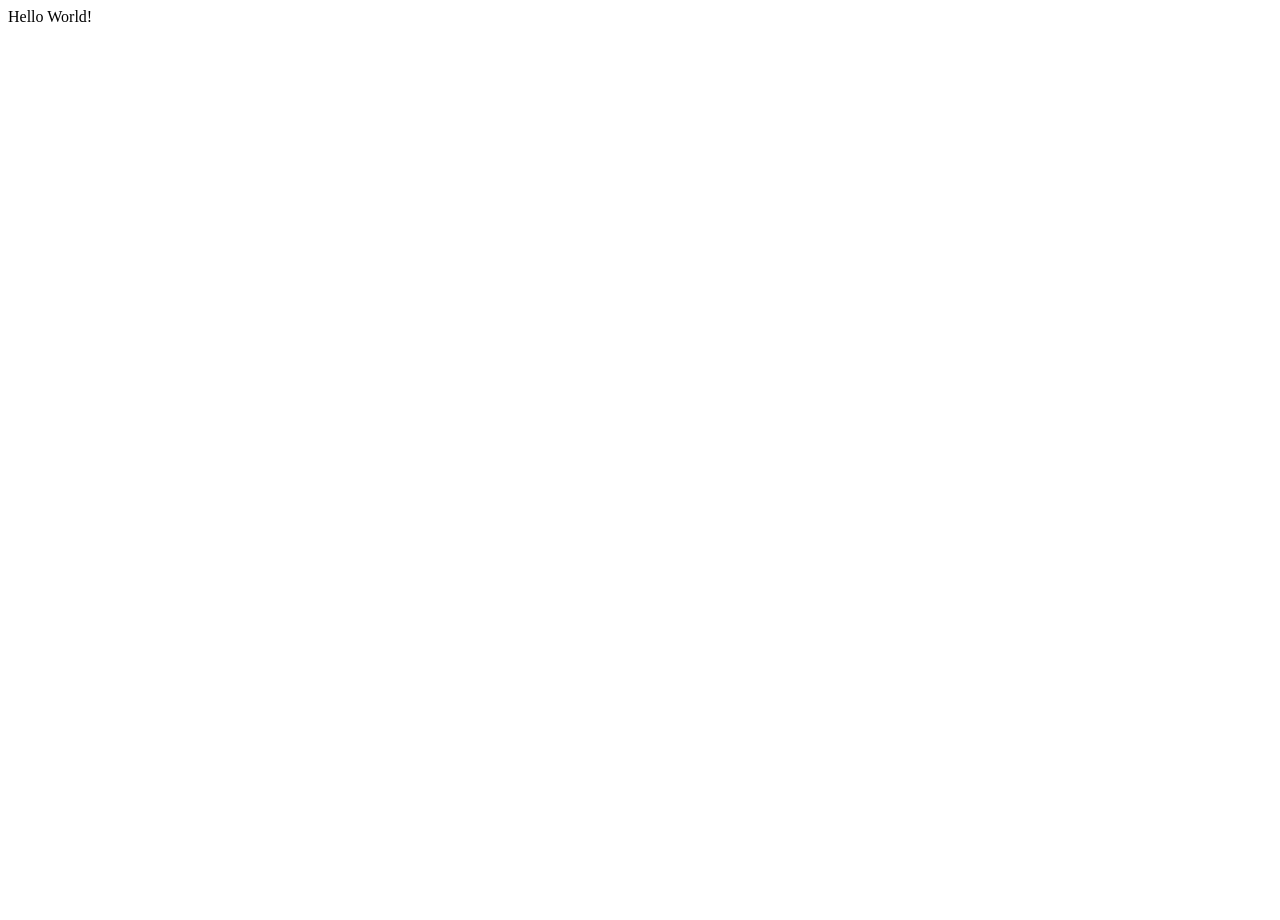
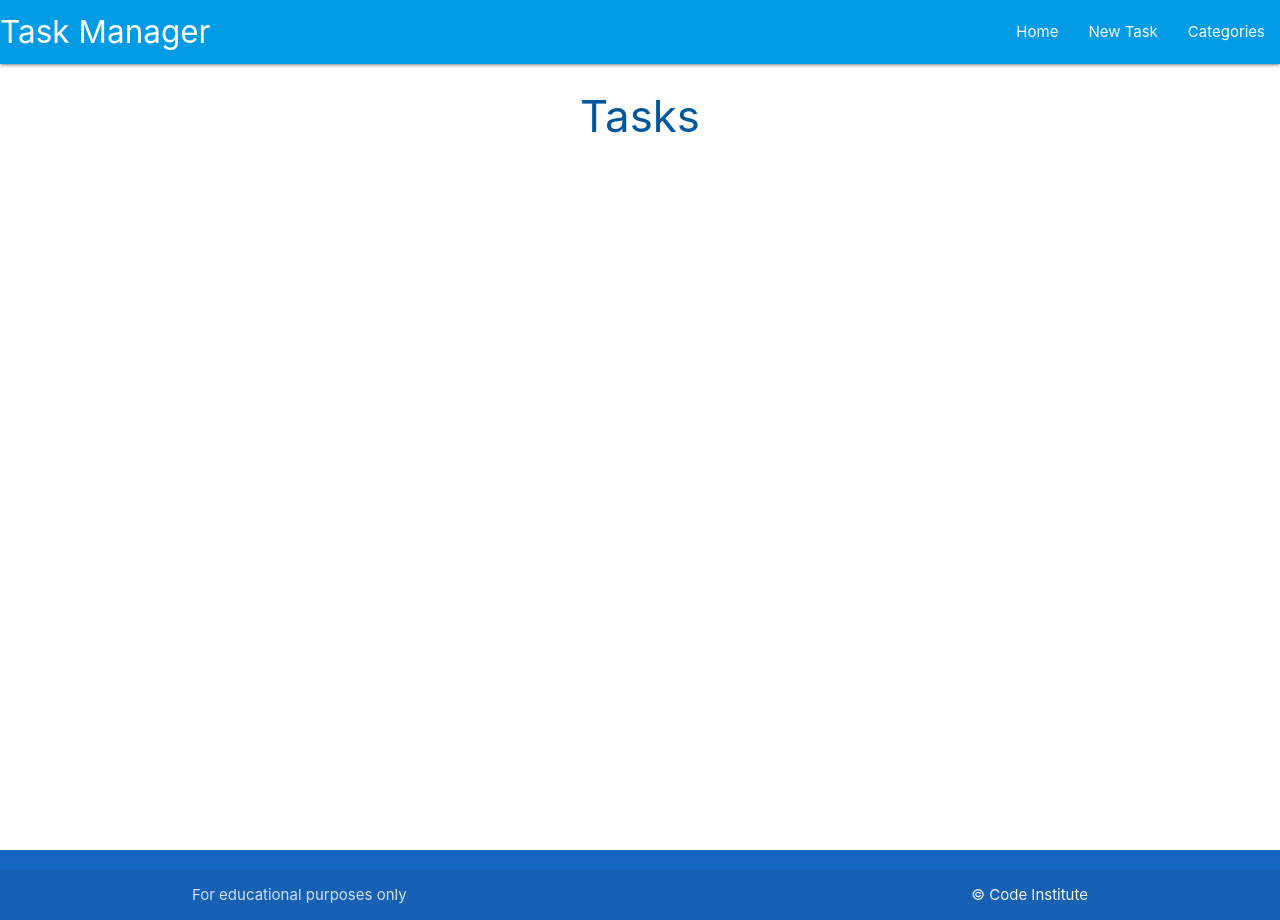
Before and after one commit to JarlathMacS/flask-sqlalchemy-task-manager, a Flask app: page / in a window 1280 px wide. Before the commit the page is almost empty. Run offline with Flask 3, Linux system fonts and the light colour scheme.

Commit message:
Add code for Template Inheritance

```diff
--- a/taskmanager/routes.py
+++ b/taskmanager/routes.py
@@ -5,4 +5,4 @@ from taskmanager.models import Category, Task   # noqa
 
 @app.route("/")
 def home():
-    return render_template("base.html")
+    return render_template("tasks.html")
--- /dev/null
+++ b/taskmanager/static/css/style.css
@@ -0,0 +1,9 @@
+body {
+    display: flex;
+    min-height: 100vh;
+    flex-direction: column;
+}
+
+main {
+    flex: 1 0 auto;
+}
--- /dev/null
+++ b/taskmanager/static/js/script.js
@@ -0,0 +1,5 @@
+document.addEventListener("DOMContentLoaded", function () {
+    // sidenav initialization
+    let sidenav = document.querySelectorAll(".sidenav");
+    M.Sidenav.init(sidenav);
+});
--- a/taskmanager/templates/base.html
+++ b/taskmanager/templates/base.html
@@ -3,9 +3,67 @@
     <head>
         <meta charset="UTF-8" />
         <meta name="viewport" content="width=device-width, initial-scale=1.0" />
+        <link
+            rel="stylesheet"
+            href="https://cdnjs.cloudflare.com/ajax/libs/font-awesome/5.15.3/css/all.min.css"
+            integrity="sha512-iBBXm8fW90+nuLcSKlbmrPcLa0OT92xO1BIsZ+ywDWZCvqsWgccV3gFoRBv0z+8dLJgyAHIhR35VZc2oM/gI1w=="
+            crossorigin="anonymous"
+            referrerpolicy="no-referrer"
+            type="text/css"
+        />
+        <link
+            rel="stylesheet"
+            href="https://cdnjs.cloudflare.com/ajax/libs/materialize/1.0.0/css/materialize.min.css"
+            integrity="sha512-UJfAaOlIRtdR+0P6C3KUoTDAxVTuy3lnSXLyLKlHYJlcSU8Juge/mjeaxDNMlw9LgeIotgz5FP8eUQPhX1q10A=="
+            crossorigin="anonymous"
+            referrerpolicy="no-referrer"
+            type="text/css"
+        />
+        <link rel="stylesheet" href="{{ url_for('static', filename='css/style.css') }}" type="text/css" />
         <title>Task Manager</title>
     </head>
     <body>
-        Hello World!
+        <header>
+            <!-- top navbar -->
+            <nav class="light-blue darken-1">
+                <div class="nav-wrapper">
+                    <a href="{{ url_for('home') }}" class="brand-logo">Task Manager</a>
+                    <a href="#" data-target="mobile-demo" class="sidenav-trigger"><i class="fas fa-bars"></i></a>
+                    <ul class="right hide-on-med-and-down">
+                        <li><a href="{{ url_for('home') }}">Home</a></li>
+                        <li><a href="">New Task</a></li>
+                        <li><a href="">Categories</a></li>
+                    </ul>
+                </div>
+            </nav>
+
+            <!-- mobile sidenav -->
+            <ul class="sidenav" id="mobile-demo">
+                <li><a href="{{ url_for('home') }}">Home</a></li>
+                <li><a href="">New Task</a></li>
+                <li><a href="">Categories</a></li>
+            </ul>
+        </header>
+
+        <main class="container">{% block content %} {% endblock %}</main>
+
+        <footer class="page-footer blue darken-3">
+            <div class="footer-copyright">
+                <div class="container">
+                    For educational purposes only
+                    <a class="grey-text text-lighten-4 right" href="https://codeinstitute.net" target="_blank"
+                        >&copy; Code Institute</a
+                    >
+                </div>
+            </div>
+        </footer>
+
+        <script
+            src="https://cdnjs.cloudflare.com/ajax/libs/materialize/1.0.0/js/materialize.min.js"
+            integrity="sha512-NiWqa2rceHnN3Z5j6mSAvbwwg3tiwVNxiAQaaSMSXnRRDh5C2mk/+sKQRw8qjV1vN4nf8iK2a0b048PnHbyx+Q=="
+            crossorigin="anonymous"
+            referrerpolicy="no-referrer"
+        ></script>
+        <script src="{{ url_for('static', filename='js/style.js') }}"></script>
     </body>
 </html>
--- /dev/null
+++ b/taskmanager/templates/tasks.html
@@ -0,0 +1,3 @@
+{% extends "base.html" %} {% block content %}
+<h3 class="light-blue-text text-darken-4 center-align">Tasks</h3>
+{% endblock %}
```
